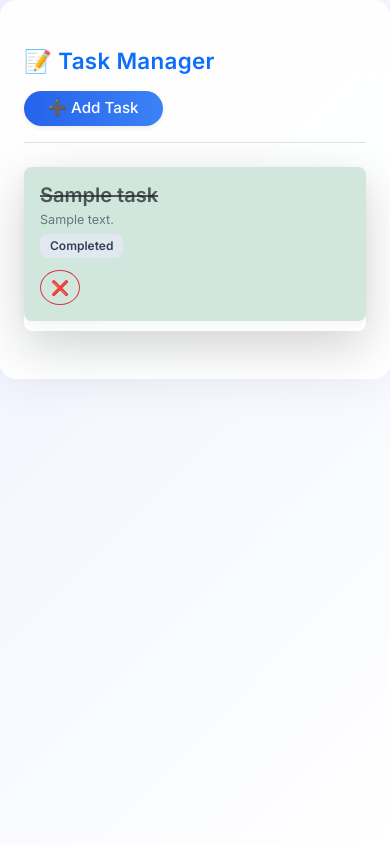
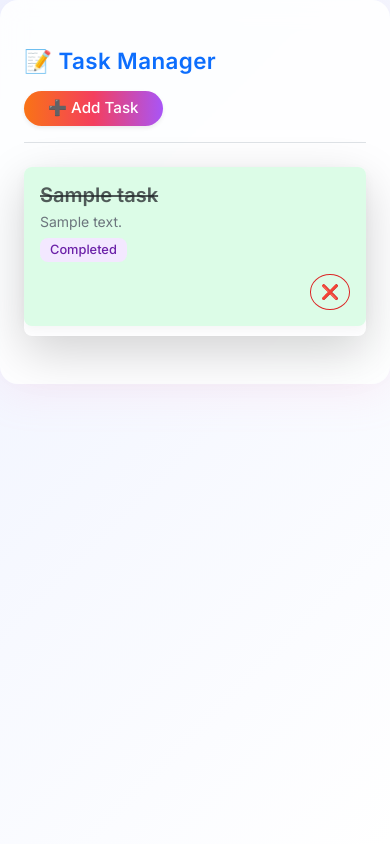
Before and after one commit to varsha320/task_managment_system, a Flask app: page / in a window 390 px wide. Run offline with Flask 3, Linux system fonts and the light colour scheme; a database or web service that is not in the repository returns one stand-in record (values such as "Sample title").

Commit message:
Refactor CSS styles for improved design and responsiveness
Updated styles for body, buttons, and containers. Improved responsiveness and adjusted colors.

```diff
--- a/static/style.css
+++ b/static/style.css
@@ -3,98 +3,95 @@
     margin: 0;
     padding: 0;
     box-sizing: border-box;
-  font-family: "Inter", sans-serif;
+    font-family: "Inter", "Poppins", sans-serif;
 }
 
-/* ========== BODY / BACKGROUND ========== */
+/* ========== BODY ========== */
 body {
-  background: linear-gradient(135deg, #f8fafc, #eef2ff);
+    background: linear-gradient(135deg, #fff7f0, #fde2e4, #e9d5ff);
     min-height: 100vh;
-  display: flex;
-  flex-direction: column;
+    background-attachment: fixed;
+    color: #2d2d2d;
 }
 
 /* ========== CONTAINER ========== */
 .container {
-  background: rgba(255, 255, 255, 0.9);
-  border-radius: 16px;
+    background: rgba(255, 255, 255, 0.85);
+    border-radius: 18px;
     padding: 40px;
-  box-shadow: 0 10px 40px rgba(0, 0, 0, 0.05);
-  backdrop-filter: blur(10px);
-  transition: 0.3s ease;
-  animation: fadeIn 0.6s ease;
-}
-
-/* ========== ANIMATIONS ========== */
-@keyframes fadeIn {
-  from { opacity: 0; transform: translateY(10px); }
-  to { opacity: 1; transform: translateY(0); }
+    box-shadow: 0 10px 40px rgba(255, 170, 200, 0.15);
+    backdrop-filter: blur(12px);
+    transition: all 0.3s ease;
 }
 
 /* ========== HEADINGS ========== */
 h1, h2 {
     font-weight: 600;
-  color: #1e293b;
-  letter-spacing: 0.3px;
+    letter-spacing: 0.4px;
+    color: #5b21b6;
 }
 
 /* ========== BUTTONS ========== */
 .btn {
-  border-radius: 10px;
+    border-radius: 12px;
     font-weight: 500;
     transition: all 0.25s ease;
 }
 
-/* --- Primary Button --- */
+/* Primary (Playful Purple-Orange Gradient) */
 .btn-primary {
-  background: linear-gradient(90deg, #2563eb, #3b82f6);
+    background: linear-gradient(90deg, #f97316, #f43f5e, #a855f7);
     border: none;
-  color: #fff;
+    color: white;
+}
+.btn-primary:hover {
+    background: linear-gradient(90deg, #ea580c, #e11d48, #9333ea);
+    transform: translateY(-2px);
+    box-shadow: 0 4px 15px rgba(244, 63, 94, 0.3);
 }
 
-.btn-primary:hover {
-  background: linear-gradient(90deg, #1d4ed8, #2563eb);
-  transform: translateY(-2px);
-  box-shadow: 0 4px 12px rgba(37, 99, 235, 0.3);
+/* Secondary (Neutral Gray) */
+.btn-secondary {
+    background: #9ca3af;
+    border: none;
+    color: white;
+}
+.btn-secondary:hover {
+    background: #6b7280;
+    transform: translateY(-1px);
 }
 
-/* --- Success Button --- */
-.btn-success {
-  background: linear-gradient(90deg, #16a34a, #22c55e);
-  border: none;
-  color: #fff;
+/* Outline Buttons */
+.btn-outline-success, .btn-outline-danger {
+    border-width: 1.8px;
+    transition: 0.2s ease;
 }
 
-.btn-success:hover {
-  background: linear-gradient(90deg, #15803d, #16a34a);
+.btn-outline-success {
+    color: #16a34a;
+    border-color: #16a34a;
+}
+.btn-outline-success:hover {
+    background-color: #16a34a;
+    color: white;
 }
 
-/* --- Danger Button --- */
-.btn-danger {
-  background: linear-gradient(90deg, #dc2626, #ef4444);
-  border: none;
-  color: #fff;
+.btn-outline-danger {
+    color: #dc2626;
+    border-color: #dc2626;
+}
+.btn-outline-danger:hover {
+    background-color: #dc2626;
+    color: white;
 }
 
-.btn-danger:hover {
-  background: linear-gradient(90deg, #b91c1c, #dc2626);
+/* Small Buttons (icon buttons) */
+.btn-sm i {
+    font-size: 0.9rem;
 }
-
-/* --- Secondary Button --- */
-.btn-secondary {
-  background: #94a3b8;
-  border: none;
-  color: #fff;
-}
-
-.btn-secondary:hover {
-  background: #64748b;
-}
-
-/* Small Button Variant */
-.btn-sm {
-  font-size: 0.8rem;
-  padding: 5px 10px;
+.btn-sm:hover i {
+    transform: scale(1.1);
+    transition: 0.2s ease;
 }
 
 /* ========== LIST ITEMS (TASKS) ========== */
@@ -102,108 +99,89 @@
     border: none;
     margin-bottom: 12px;
     border-radius: 12px;
-  box-shadow: 0 4px 10px rgba(0, 0, 0, 0.04);
-  background: #f9fafb;
-  transition: transform 0.25s ease, box-shadow 0.25s ease;
+    box-shadow: 0 4px 12px rgba(0, 0, 0, 0.04);
+    background: #fff8f5;
+    transition: transform 0.2s ease, box-shadow 0.2s ease;
 }
 
 .list-group-item:hover {
     transform: translateY(-3px);
-  box-shadow: 0 6px 16px rgba(0, 0, 0, 0.06);
+    box-shadow: 0 6px 18px rgba(0, 0, 0, 0.07);
 }
 
-/* ========== STATUS TAGS ========== */
+/* Subtle color coding for task states */
+.bg-warning-subtle {
+    background-color: #fff1da !important;
+}
+.bg-success-subtle {
+    background-color: #dcfce7 !important;
+}
+
+/* Status Badge */
 .badge {
     border-radius: 8px;
-  font-size: 0.75rem;
+    font-size: 0.8rem;
     padding: 6px 10px;
+    font-weight: 500;
+}
+.bg-secondary {
+    background: #f3e8ff !important;
+    color: #6b21a8;
 }
 
-.bg-secondary {
-  background: #e2e8f0 !important;
-  color: #334155;
-}
-
-/* ========== FORM STYLING ========== */
+/* ========== FORMS ========== */
 form {
     background: #ffffff;
-  border-radius: 16px;
-  box-shadow: 0 6px 20px rgba(0, 0, 0, 0.05);
-  padding: 2rem;
-  animation: fadeIn 0.6s ease;
+    border-radius: 18px;
+    box-shadow: 0 8px 20px rgba(0, 0, 0, 0.06);
 }
 
 .form-control {
     border-radius: 10px;
-  border: 1px solid #cbd5e1;
-  padding: 10px 12px;
-  transition: 0.2s ease;
+    border: 1px solid #ddd;
+    transition: 0.25s ease;
+    font-size: 0.95rem;
 }
 
 .form-control:focus {
-  border-color: #3b82f6;
-  box-shadow: 0 0 0 3px rgba(59, 130, 246, 0.15);
+    border-color: #f43f5e;
+    box-shadow: 0 0 0 3px rgba(244, 63, 94, 0.15);
 }
 
-/* ========== CARDS (ADD PAGE) ========== */
-.card {
-  background: rgba(255, 255, 255, 0.95);
-  border-radius: 20px;
-  box-shadow: 0 10px 30px rgba(0, 0, 0, 0.05);
-  padding: 2.5rem;
-  width: 100%;
-  max-width: 480px;
-  animation: fadeIn 0.6s ease;
+/* ========== BADGE + ICON ALIGNMENT FIXES ========== */
+i {
+    vertical-align: middle;
 }
 
 /* ========== FOOTER (OPTIONAL) ========== */
 footer {
     text-align: center;
-  color: #94a3b8;
-  margin-top: auto;
+    color: #9ca3af;
+    margin-top: 40px;
     font-size: 0.9rem;
-  padding: 1rem 0;
 }
 
-/* ========== RESPONSIVE DESIGN ========== */
+/* ========== RESPONSIVE ========== */
 @media (max-width: 768px) {
     .container {
         padding: 25px;
-  }
-
-  .card {
-    padding: 1.8rem;
     }
 
     h1 {
         font-size: 1.8rem;
     }
 
-  h2 {
-    font-size: 1.6rem;
+    .list-group-item {
+        flex-direction: column !important;
+        align-items: flex-start !important;
     }
 
-  .btn {
-    font-size: 0.95rem;
-    padding: 0.6rem 1rem;
+    .btn-sm {
+        padding: 6px 8px;
+    }
+
+    .d-flex.gap-2 {
+        justify-content: flex-end;
+        width: 100%;
     }
 }
-
-@media (max-width: 480px) {
-  h1, h2 {
-    font-size: 1.4rem;
-  }
-
-  .card {
-    padding: 1.5rem;
-  }
-
-  .list-group-item {
-    font-size: 0.9rem;
-  }
-
-  .btn {
-    font-size: 0.9rem;
-    padding: 0.5rem 0.9rem;
-  }
-}
```
Lines whose indentation alone changed are shown as unchanged.
